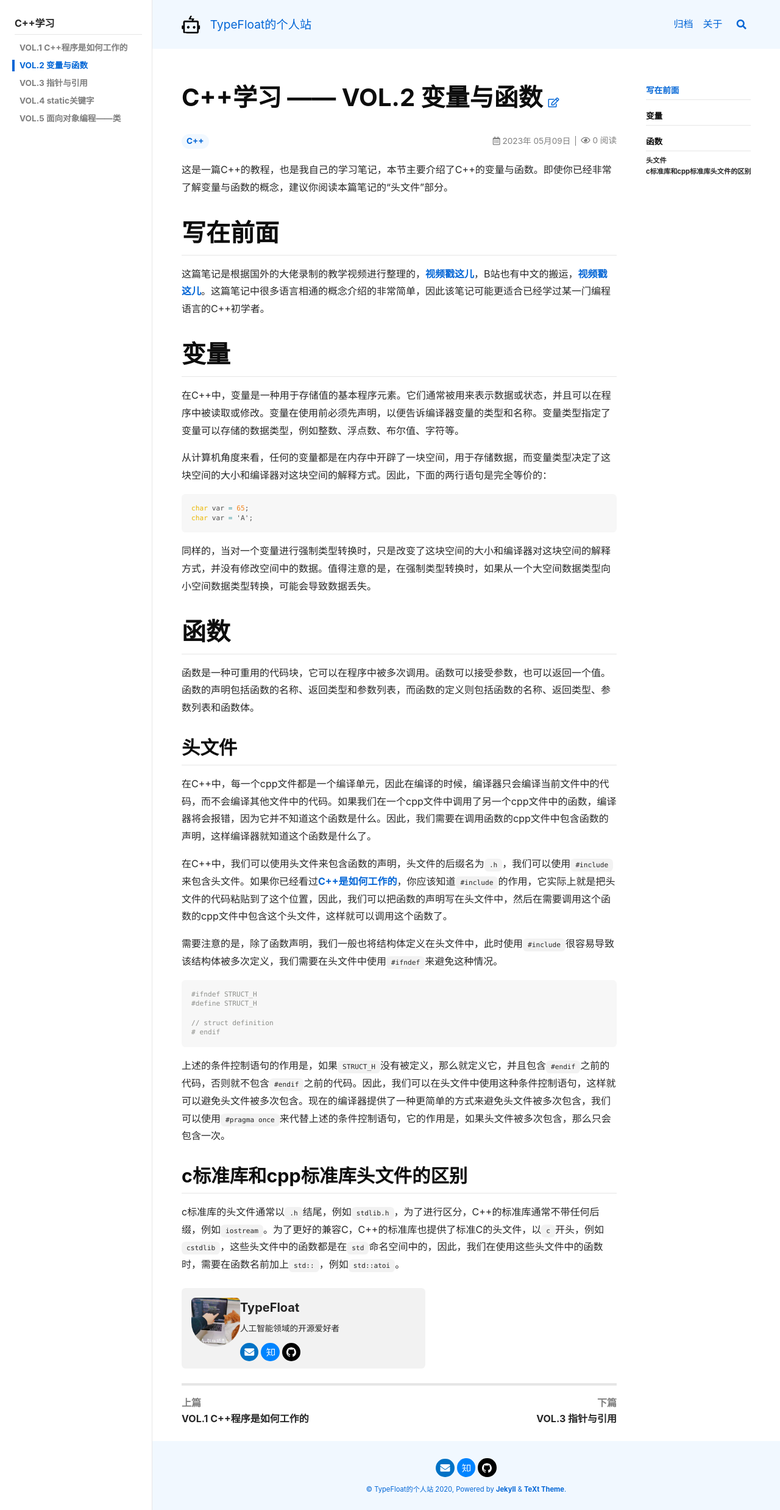
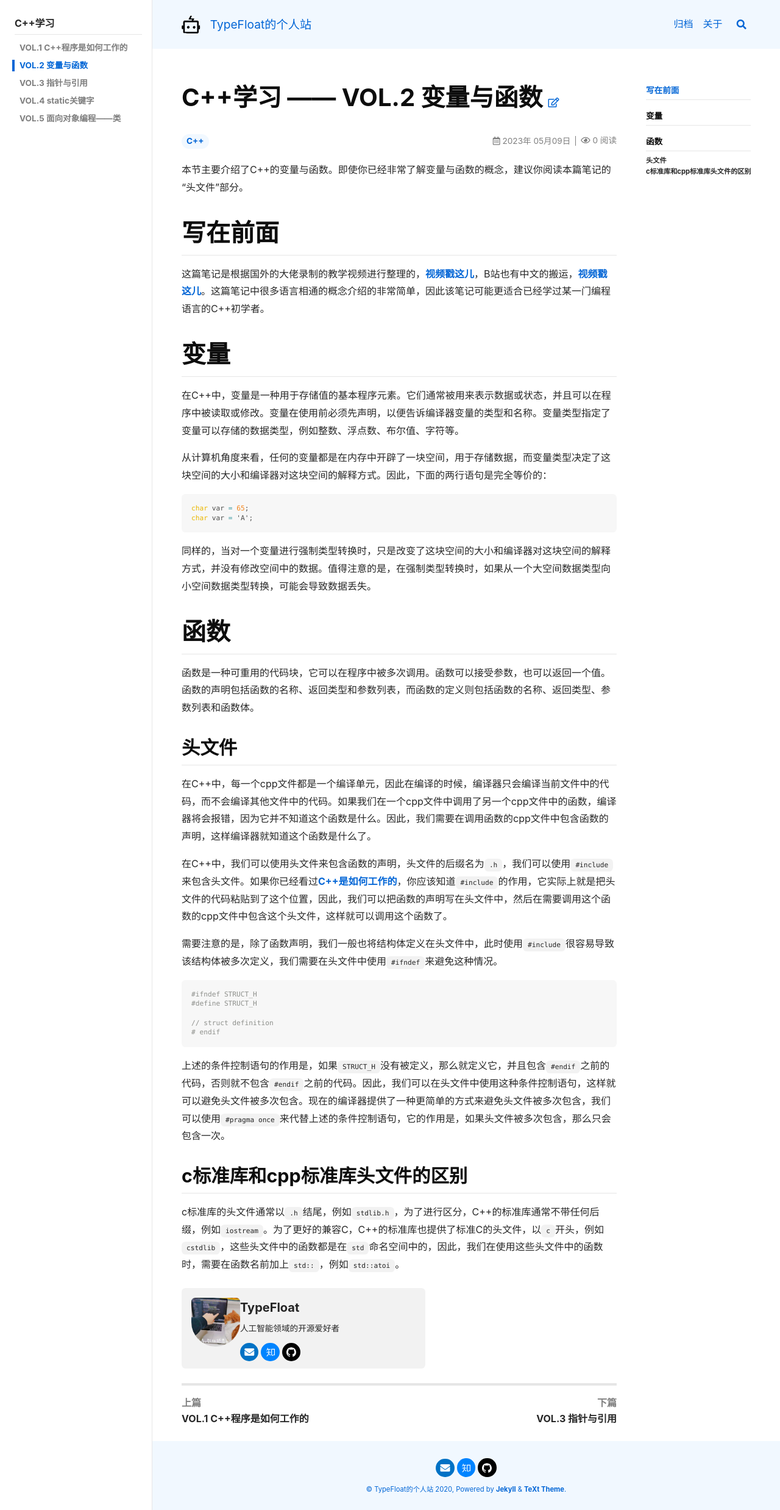
Before and after one commit to TypeFloat/TypeFloat.github.io, a Jekyll site: the page built from _posts/2023-05-09-cpp-2.md, in a window 1280 px wide. Shown: the whole page at 61% size. Built offline with Jekyll 4.4.1, drawn with Linux system fonts in a browser that asks for light colours; nearby versions of some CDN libraries; comment, search, counter and statistics services are not loaded.

Commit message:
修改了C++文章的简介

```diff
--- a/_posts/2023-05-09-cpp-2.md
+++ b/_posts/2023-05-09-cpp-2.md
@@ -6,7 +6,7 @@ sidebar:
   nav: c++
 ---
 
-这是一篇C++的教程，也是我自己的学习笔记，本节主要介绍了C++的变量与函数。即使你已经非常了解变量与函数的概念，建议你阅读本篇笔记的“头文件”部分。<!--more-->
+本节主要介绍了C++的变量与函数。即使你已经非常了解变量与函数的概念，建议你阅读本篇笔记的“头文件”部分。<!--more-->
 
 # 写在前面
 
```
Also changed, not shown: _posts/2023-05-02-cpp-1.md (+1 -1 lines), _posts/2023-05-13-cpp-3.md (+1 -1 lines), _posts/2023-05-13-cpp-4.md (+1 -1 lines), _posts/2023-05-18-cpp-5.md (+1 -1 lines).
